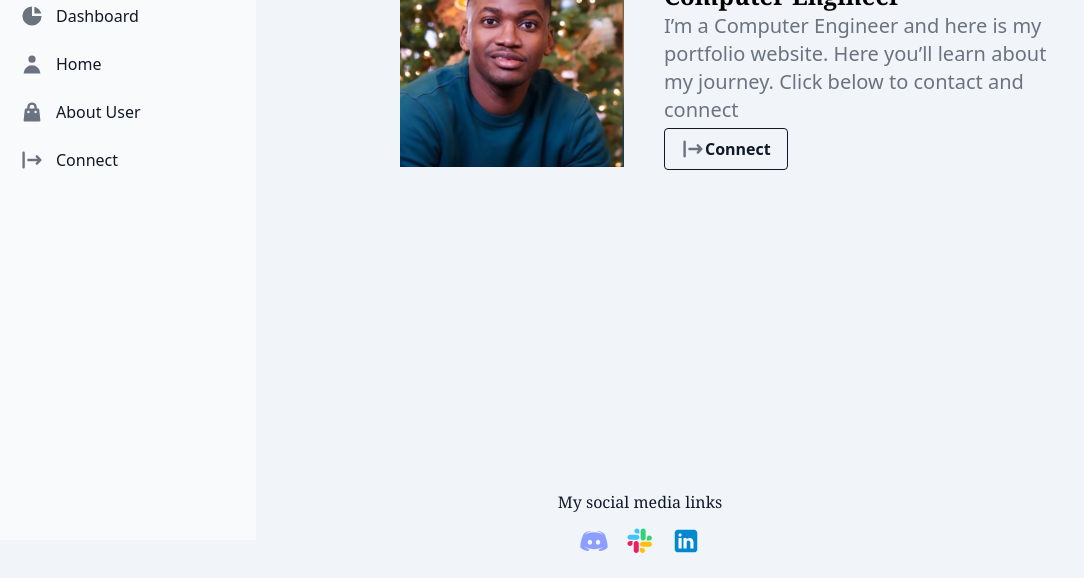
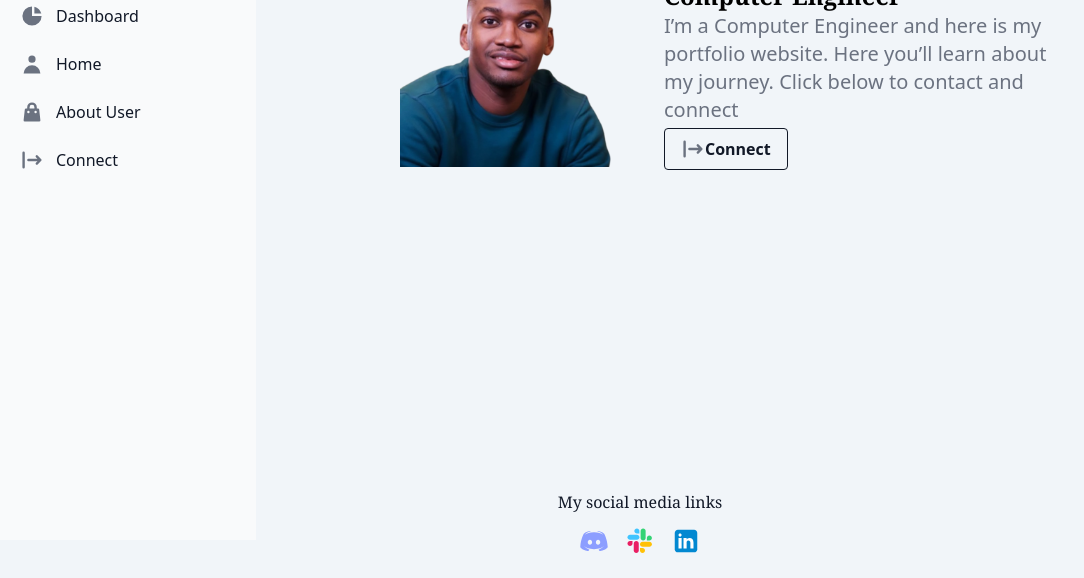
Before and after one commit to MichaelKane-T/MichaelKane-T.github.io, a plain HTML site: page index.html in a window 1280 px wide. Shown: the part 260-838 px from the top of the page, without its empty margins (0-1084 px from the left). Drawn offline with Linux system fonts and the light colour scheme.

Commit message:
changed Image

```diff
--- a/index.html
+++ b/index.html
@@ -13,7 +13,7 @@
         <div class=" flex flex-col items-center md:flex md:flex-row  md:w-[75%] md:m-40">
             <!-- picture-->
             <div class="max-w-[14rem] max-h-[1 4rem] overflow-hidden">
-                <img src="/src/Resources/me.jpg" alt="My Picture" class="object-cover" />
+                <img src="/src/Resources/michael.png" alt="My Picture" class="object-cover" />
             </div>
             <div class="md:m-10 gap-1">
                 <h1 class="font-serif font-bold text-black text-4xl">Michael kane</h1>
```
Also changed, not shown: src/Resources/michael.png (added), 2 other files.
